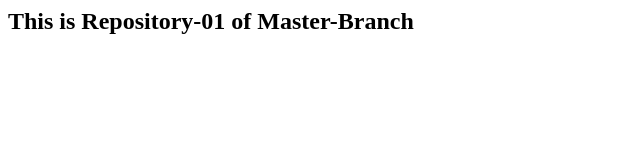
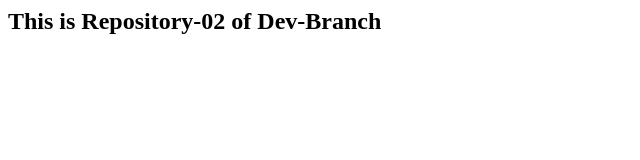
Before and after one commit to aadilisani/Repo-3-QA-Branch, a plain HTML site: page index.html in a window 1280 px wide. Shown: the whole page, without its empty margins (0-640 px from the left). Drawn offline with Linux system fonts and the light colour scheme.

Commit message:
This is Repository-02 of Dev-Branch

```diff
--- a/index.html
+++ b/index.html
@@ -1 +1 @@
-<h2> This is Repository-01 of Master-Branch <h2>
+<h2> This is Repository-02 of Dev-Branch <h2>
```
